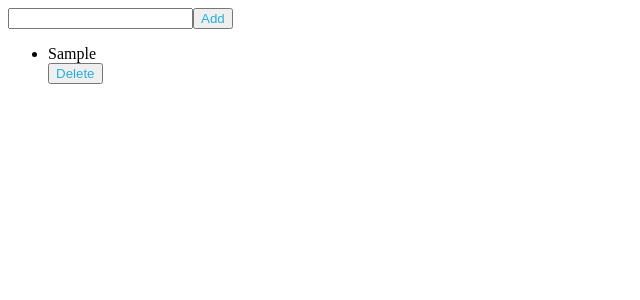
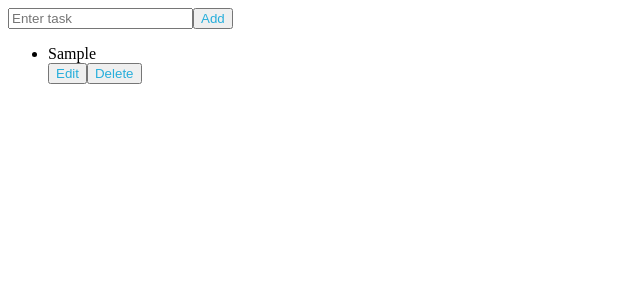
Before and after one commit to shajoffcl/Weekend-Hackathon-3---Todo-List-React, a React app: page / in a window 1280 px wide. Both pictures are taken after typing "Sample" into the empty fields and a click on the button "Add". Shown: the top 300 px of the page, without its empty margins (0-640 px from the left). Built offline with nearby package versions, Linux system fonts and the light colour scheme.

Commit message:
final change

```diff
--- a/src/components/App.js
+++ b/src/components/App.js
@@ -5,13 +5,14 @@ import ToDoList from "./toDoList";
 function App() {
   const [inputText, setInputText] = React.useState("");
   const [itemList, setItemList] = React.useState([]);
+  const [editText, setEditText] = React.useState("");
 
   const handleChange = (event) => {
     let input = event.target.value;
     setInputText(input);
   };
 
-  const handleClick = () => {
+  const handleAdd = () => {
     if (!inputText) {
       return;
     }
@@ -21,27 +22,49 @@ function App() {
     setInputText("");
   };
 
+  const handleEditChange = (event) => {
+    let edit = event.target.value;
+    setEditText(edit);
+  };
+
+  const handleSave = (id) => {
+    if (!editText) {
+      return;
+    }
+    let arr = [...itemList];
+    arr[id] = editText;
+    setItemList(arr);
+    setEditText("");
+  };
+
   const handleDelete = (name) => {
-    //console.log(name);
     let arr = [...itemList];
-    //console.log(arr);
     let filterArr = arr.filter((item) => item !== name);
-    // console.log(filterArr);
     setItemList(filterArr);
   };
 
   return (
     <div id="main">
-      <input type="text" id="task" onChange={handleChange} value={inputText} />
-      <button id="btn" onClick={handleClick}>
+      <input
+        type="text"
+        id="task"
+        onChange={handleChange}
+        value={inputText}
+        placeholder="Enter task"
+      />
+      <button id="btn" onClick={handleAdd}>
         Add
       </button>
       <ul>
         {itemList.map((item, index) => (
           <ToDoList
             key={item + index}
+            id={index}
             itemName={item}
             handleDelete={handleDelete}
+            handleEditChange={handleEditChange}
+            editText={editText}
+            handleSave={handleSave}
           />
         ))}
       </ul>
--- a/src/components/toDoList.js
+++ b/src/components/toDoList.js
@@ -2,15 +2,45 @@ import React from "react";
 import "./../styles/App.css";
 
 function ToDoList(props) {
-  const { itemName, handleDelete } = props;
+  const {
+    id,
+    itemName,
+    handleDelete,
+    handleEditChange,
+    editText,
+    handleSave
+  } = props;
+  const [display, setDisplay] = React.useState(false);
+  const handleEdit = () => {
+    setDisplay(true);
+  };
   return (
     <>
       <li className="list">{itemName}</li>
       <div>
+        <button className="edit" onClick={handleEdit}>
+          Edit
+        </button>
         <button className="delete" onClick={() => handleDelete(itemName)}>
           Delete
         </button>
       </div>
+      {display ? (
+        <div>
+          <input
+            type="text"
+            className="editTask"
+            onChange={(event) => handleEditChange(event)}
+            value={editText}
+            placeholder="Edit task"
+          />
+          <button className="editSave" onClick={() => handleSave(id)}>
+            Save
+          </button>
+        </div>
+      ) : (
+        ""
+      )}
     </>
   );
 }
```
